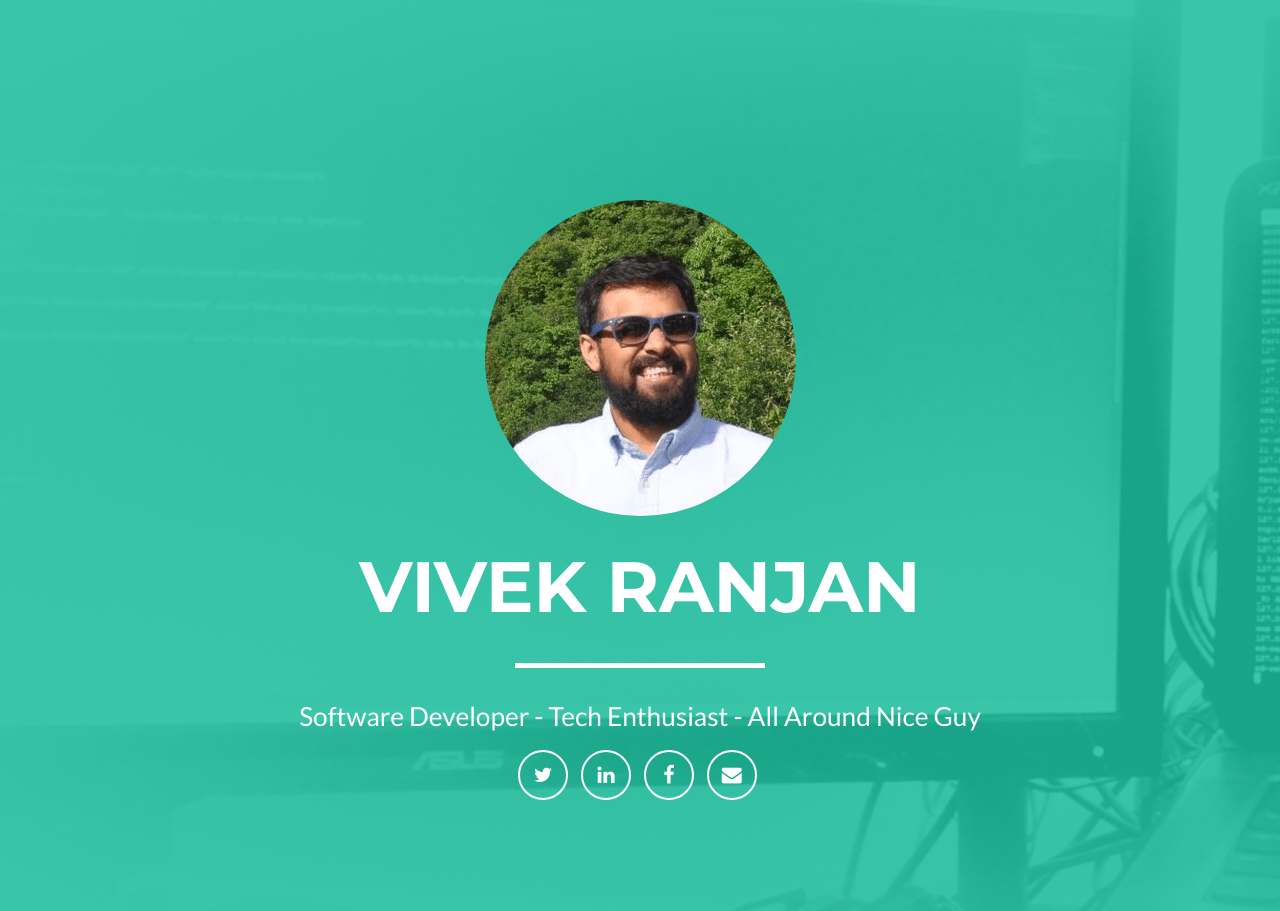
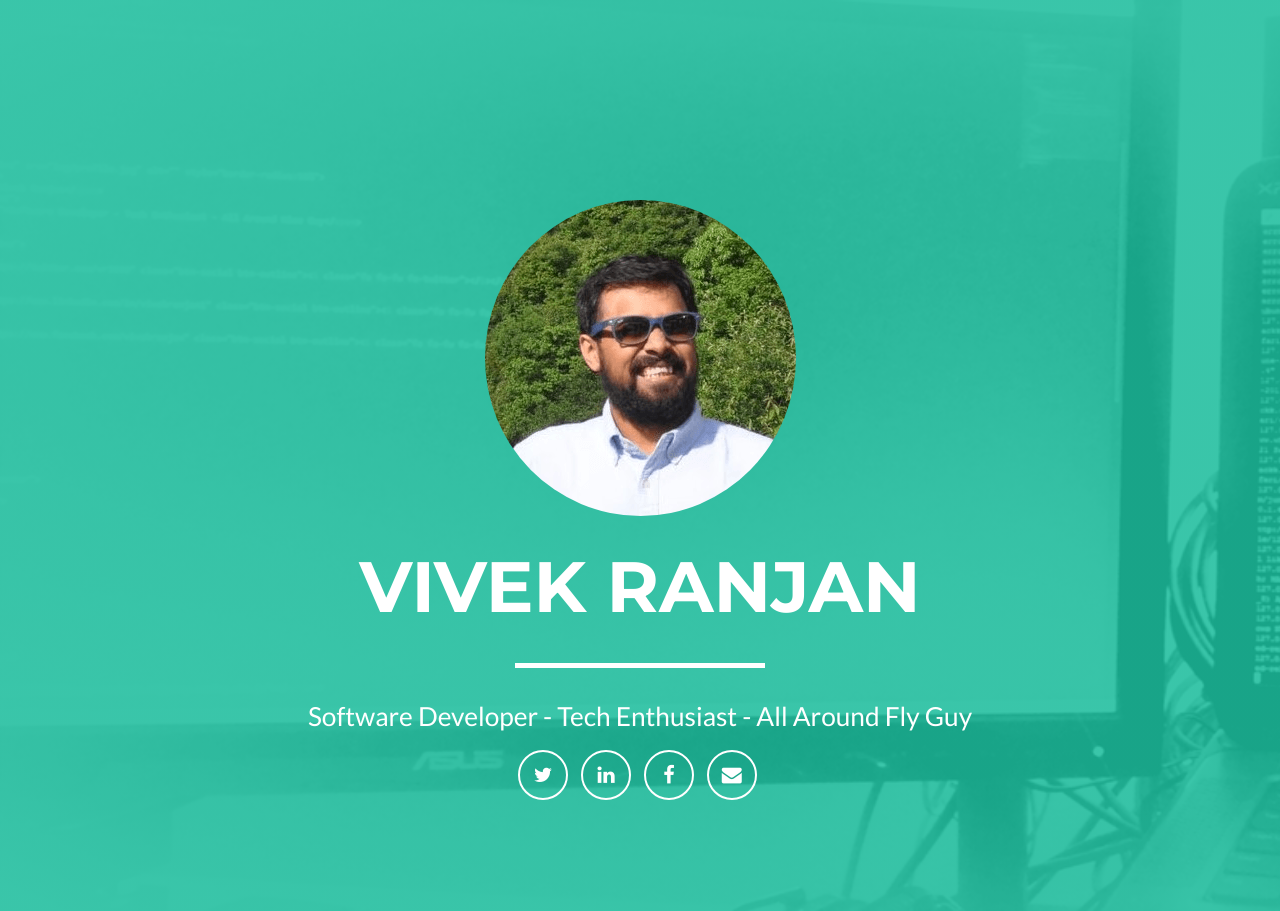
Before and after one commit to vr3690/vr3690.github.io, a plain HTML site: page index.html in a window 1280 px wide. Drawn offline with nearby package versions, Linux system fonts and the light colour scheme.

Commit message:
Updated "tagline"

```diff
--- a/index.html
+++ b/index.html
@@ -42,7 +42,7 @@
                     <div class="intro-text">
                         <span class="name">Vivek Ranjan</span>
                         <hr class="star-light">
-                        <span class="skills">Software Developer - Tech Enthusiast - All Around Nice Guy</span>
+                        <span class="skills">Software Developer - Tech Enthusiast - All Around Fly Guy</span>
                     </div>
                      <div class="row">
                         <ul class="list-inline">
```
